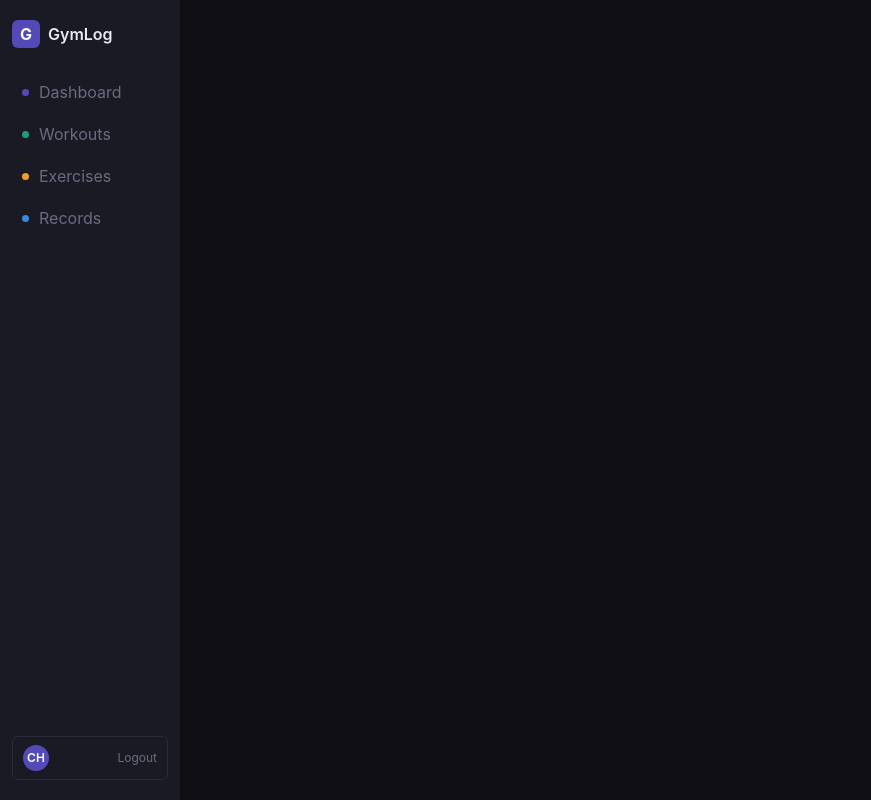
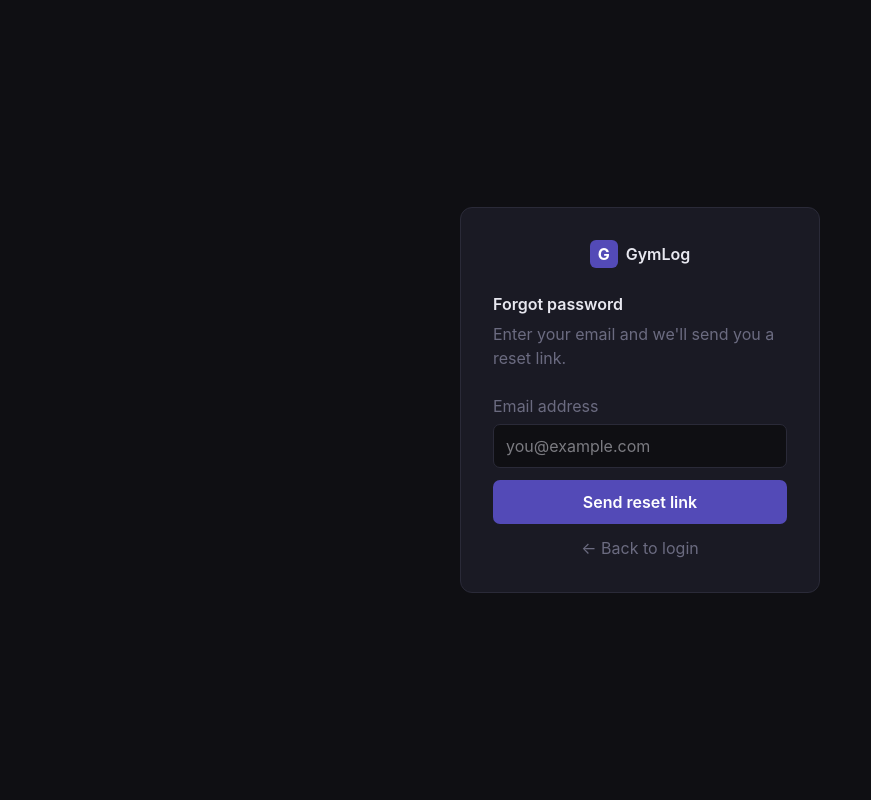
Before and after one commit to chinghaoh/gymlog-frontend, a React (Vite) app: page /forgot-password in a window 1280 px wide. Shown: the whole page, without its empty margins (0-871 px from the left). Built offline with nearby package versions, Linux system fonts and the light colour scheme.

Commit message:
feat:forgot and reset password added, bugs with editing specific workouts fixed

```diff
--- a/src/App.jsx
+++ b/src/App.jsx
@@ -9,6 +9,8 @@ import Records from './components/pages/Records'
 import Profile from './components/pages/Profile'
 import ExerciseDetail from './components/pages/ExerciseDetail'
 import VerifyEmail from './components/pages/VerifyEmail'
+import ForgotPassword from './components/pages/ForgotPassword'
+import ResetPassword from './components/pages/ResetPassword'
 
 export default function App() {
   return (
@@ -16,7 +18,8 @@ export default function App() {
       <Routes>
         <Route path="/login" element={<Login/>} />
         <Route path="/verify" element={<VerifyEmail />} />
-
+        <Route path="/forgot-password" element={<ForgotPassword />} />
+        <Route path="/reset-password" element={<ResetPassword />} />
 
         <Route path="/*" element={
           <div style={{ display: 'flex' }}>
--- a/src/components/context/AuthContext.jsx
+++ b/src/components/context/AuthContext.jsx
@@ -6,7 +6,7 @@ const AuthContext = createContext(null)
 export function AuthProvider({ children }) {
   const [user, setUser] = useState(null)
 
-  useEffect(() => {
+  const loadUser = () => {
     const userId = localStorage.getItem('userId')
     const token = localStorage.getItem('token')
 
@@ -15,10 +15,14 @@ export function AuthProvider({ children }) {
         .then(data => setUser(data))
         .catch(() => setUser(null))
     }
+  }
+
+  useEffect(() => {
+    loadUser()
   }, [])
 
   return (
-    <AuthContext.Provider value={{ user, setUser }}>
+    <AuthContext.Provider value={{ user, setUser, loadUser }}>
       {children}
     </AuthContext.Provider>
   )
--- /dev/null
+++ b/src/components/pages/ForgotPassword.jsx
@@ -0,0 +1,102 @@
+import { useState } from 'react'
+import { apiClient } from '../../lib/ApiClient'
+import { useNavigate } from 'react-router-dom'
+
+export default function ForgotPassword() {
+  const [email, setEmail] = useState('')
+  const [loading, setLoading] = useState(false)
+  const [error, setError] = useState('')
+  const [success, setSuccess] = useState('')
+  const navigate = useNavigate()
+
+  const handleSubmit = async () => {
+    if (!email.includes('@')) {
+      setError('Please enter a valid email.')
+      return
+    }
+
+    setLoading(true)
+    setError('')
+    setSuccess('')
+
+    try {
+      await apiClient(`/api/auth/forgot-password?email=${email}`, {
+        method: 'POST',
+        skipRedirect: true,
+      })
+      setSuccess('Password reset email sent! Check your inbox.')
+      setEmail('')
+    } catch (err) {
+      setError(err.message || 'Something went wrong.')
+    } finally {
+      setLoading(false)
+    }
+  }
+
+  return (
+    <div style={{
+      minHeight: '100vh', background: 'var(--bg-page)',
+      display: 'flex', alignItems: 'center', justifyContent: 'center'
+    }}>
+      <div style={{
+        background: 'var(--bg-card)', border: '0.5px solid var(--border)',
+        borderRadius: 12, padding: '2rem', width: '100%', maxWidth: 360,
+      }}>
+        <div style={{ display: 'flex', alignItems: 'center', justifyContent: 'center', gap: 8, marginBottom: '1.5rem' }}>
+          <div style={{
+            width: 28, height: 28, background: 'var(--purple)',
+            borderRadius: 6, display: 'flex', alignItems: 'center',
+            justifyContent: 'center', color: 'white', fontWeight: 700
+          }}>G</div>
+          <span style={{ color: 'var(--text-primary)', fontWeight: 600 }}>GymLog</span>
+        </div>
+
+        <div style={{ fontWeight: 600, color: 'var(--text-primary)', marginBottom: 6 }}>Forgot password</div>
+        <div style={{ color: 'var(--text-muted)', marginBottom: '1.5rem' }}>
+          Enter your email and we'll send you a reset link.
+        </div>
+
+        <label style={{ display: 'block', color: 'var(--text-muted)', marginBottom: 6 }}>Email address</label>
+        <input
+          className="input-field"
+          type="email"
+          value={email}
+          onChange={e => { setEmail(e.target.value); setError('') }}
+          placeholder="you@example.com"
+          style={{
+            width: '100%', background: 'var(--bg-input)', borderRadius: 7,
+            padding: '9px 12px', color: 'var(--text-primary)', outline: 'none', marginBottom: 12,
+          }}
+        />
+
+        {error && (
+          <div style={{ color: 'var(--red)', marginBottom: 8, padding: '8px 12px', background: 'var(--red-bg)', borderRadius: 6 }}>
+            {error}
+          </div>
+        )}
+
+        {success && (
+          <div style={{ color: 'var(--teal)', marginBottom: 8, padding: '8px 12px', background: 'var(--teal-bg)', borderRadius: 6 }}>
+            {success}
+          </div>
+        )}
+
+        <button
+          onClick={handleSubmit}
+          disabled={loading}
+          style={{
+            width: '100%', background: loading ? 'var(--border)' : 'var(--purple)',
+            border: 'none', borderRadius: 7, padding: '10px',
+            fontWeight: 600, color: 'white', cursor: loading ? 'default' : 'pointer',
+            marginBottom: 12,
+          }}
+        >{loading ? 'Sending...' : 'Send reset link'}</button>
+
+        <div
+          onClick={() => navigate('/login')}
+          style={{ textAlign: 'center', color: 'var(--text-muted)', cursor: 'pointer' }}
+        >← Back to login</div>
+      </div>
+    </div>
+  )
+}
--- /dev/null
+++ b/src/components/pages/ResetPassword.jsx
@@ -0,0 +1,117 @@
+import { useState, useRef, useEffect } from 'react'
+import { useSearchParams, useNavigate } from 'react-router-dom'
+import { apiClient } from '../../lib/ApiClient'
+
+export default function ResetPassword() {
+  const [searchParams] = useSearchParams()
+  const navigate = useNavigate()
+  const [newPassword, setNewPassword] = useState('')
+  const [confirmPassword, setConfirmPassword] = useState('')
+  const [loading, setLoading] = useState(false)
+  const [error, setError] = useState('')
+  const [success, setSuccess] = useState('')
+
+  const token = searchParams.get('token')
+
+  const handleSubmit = async () => {
+    if (newPassword.length < 6) {
+      setError('Password must be at least 6 characters.')
+      return
+    }
+    if (newPassword !== confirmPassword) {
+      setError('Passwords do not match.')
+      return
+    }
+
+    setLoading(true)
+    setError('')
+
+    try {
+
+      await apiClient(`/api/auth/reset-password?token=${encodeURIComponent(token)}&newPassword=${encodeURIComponent(newPassword)}`, {
+        method: 'POST',
+        skipRedirect: true,
+      })
+      setSuccess('Password reset successfully! Redirecting to login...')
+      setTimeout(() => navigate('/login'), 3000)
+    } catch (err) {
+      setError(err.message || 'Something went wrong.')
+    } finally {
+      setLoading(false)
+    }
+  }
+
+  return (
+    <div style={{
+      minHeight: '100vh', background: 'var(--bg-page)',
+      display: 'flex', alignItems: 'center', justifyContent: 'center'
+    }}>
+      <div style={{
+        background: 'var(--bg-card)', border: '0.5px solid var(--border)',
+        borderRadius: 12, padding: '2rem', width: '100%', maxWidth: 360,
+      }}>
+        <div style={{ display: 'flex', alignItems: 'center', justifyContent: 'center', gap: 8, marginBottom: '1.5rem' }}>
+          <div style={{
+            width: 28, height: 28, background: 'var(--purple)',
+            borderRadius: 6, display: 'flex', alignItems: 'center',
+            justifyContent: 'center', color: 'white', fontWeight: 700
+          }}>G</div>
+          <span style={{ color: 'var(--text-primary)', fontWeight: 600 }}>GymLog</span>
+        </div>
+
+        <div style={{ fontWeight: 600, color: 'var(--text-primary)', marginBottom: 6 }}>Reset password</div>
+        <div style={{ color: 'var(--text-muted)', marginBottom: '1.5rem' }}>
+          Enter your new password below.
+        </div>
+
+        <label style={{ display: 'block', color: 'var(--text-muted)', marginBottom: 6 }}>New password</label>
+        <input
+          className="input-field"
+          type="password"
+          value={newPassword}
+          onChange={e => { setNewPassword(e.target.value); setError('') }}
+          placeholder="Min. 6 characters"
+          style={{
+            width: '100%', background: 'var(--bg-input)', borderRadius: 7,
+            padding: '9px 12px', color: 'var(--text-primary)', outline: 'none', marginBottom: 12,
+          }}
+        />
+
+        <label style={{ display: 'block', color: 'var(--text-muted)', marginBottom: 6 }}>Confirm password</label>
+        <input
+          className="input-field"
+          type="password"
+          value={confirmPassword}
+          onChange={e => { setConfirmPassword(e.target.value); setError('') }}
+          placeholder="Confirm your password"
+          style={{
+            width: '100%', background: 'var(--bg-input)', borderRadius: 7,
+            padding: '9px 12px', color: 'var(--text-primary)', outline: 'none', marginBottom: 12,
+          }}
+        />
+
+        {error && (
+          <div style={{ color: 'var(--red)', marginBottom: 8, padding: '8px 12px', background: 'var(--red-bg)', borderRadius: 6 }}>
+            {error}
+          </div>
+        )}
+
+        {success && (
+          <div style={{ color: 'var(--teal)', marginBottom: 8, padding: '8px 12px', background: 'var(--teal-bg)', borderRadius: 6 }}>
+            {success}
+          </div>
+        )}
+
+        <button
+          onClick={handleSubmit}
+          disabled={loading}
+          style={{
+            width: '100%', background: loading ? 'var(--border)' : 'var(--purple)',
+            border: 'none', borderRadius: 7, padding: '10px',
+            fontWeight: 600, color: 'white', cursor: loading ? 'default' : 'pointer',
+          }}
+        >{loading ? 'Resetting...' : 'Reset password'}</button>
+      </div>
+    </div>
+  )
+}
--- a/src/components/pages/WorkoutDetail.jsx
+++ b/src/components/pages/WorkoutDetail.jsx
@@ -128,8 +128,8 @@ export default function WorkoutDetail() {
             ) : (
               paginatedSets.map((set, index) => (
                 <tr key={set.id}
-                    onClick={() => navigate(`/exercises?search=${set.exerciseName}`)}
-                    style={{ borderBottom: index === paginatedSets.length - 1 ? 'none' : '0.5px solid var(--border)', cursor:'pointer'}}
+                  onClick={(e) => { e.stopPropagation(); navigate(`/exercises?search=${set.exerciseName}`) }}
+                  style={{ borderBottom: index === paginatedSets.length - 1 ? 'none' : '0.5px solid var(--border)', cursor: 'pointer' }}
                   onMouseEnter={e => e.currentTarget.style.background = 'var(--border-light)'}
                   onMouseLeave={e => e.currentTarget.style.background = 'transparent'}
                 >
@@ -141,26 +141,29 @@ export default function WorkoutDetail() {
                     {editingSetId === set.id ? (
                       <div style={{ display: 'flex', gap: 6, justifyContent: 'flex-end', alignItems: 'center' }}>
                         <input type="number" value={editSetWeight} onChange={e => setEditSetWeight(e.target.value)}
+                          onClick={e => e.stopPropagation()}
                           className="input-field"
                           style={{ width: 70, background: 'var(--bg-input)', color: 'var(--text-primary)', borderRadius: 6, padding: '4px 8px', outline: 'none' }}
                           placeholder="kg" />
                         <input type="number" value={editSetReps} onChange={e => setEditSetReps(e.target.value)}
+                          onClick={e => e.stopPropagation()}
                           className="input-field"
                           style={{ width: 60, background: 'var(--bg-input)', color: 'var(--text-primary)', borderRadius: 6, padding: '4px 8px', outline: 'none' }}
                           placeholder="reps" />
-                          <button onClick={() => handleUpdateSet(set)}
+                        <button onClick={(e) => { e.stopPropagation(); handleUpdateSet(set) }}
                           style={{ background: 'var(--purple)', color: 'white', border: 'none', borderRadius: 6, padding: '4px 10px', cursor: 'pointer' }}>✓</button>
-                          <button onClick={() => setEditingSetId(null)}
+                        <button onClick={(e) => { e.stopPropagation(); setEditingSetId(null) }}
                           style={{ background: 'none', border: 'none', color: 'var(--text-muted)', cursor: 'pointer' }}>✕</button>
                       </div>
                     ) : (
                       <div style={{ display: 'flex', gap: 8, justifyContent: 'flex-end' }}>
-                          <button onClick={() => {
+                        <button onClick={(e) => {
+                          e.stopPropagation()
                           setEditingSetId(set.id)
                           setEditSetWeight(set.weight)
                           setEditSetReps(set.reps)
                         }} style={{ background: 'transparent', color: 'var(--text-muted)', border: '0.5px solid var(--border)', borderRadius: 6, padding: '4px 10px', cursor: 'pointer' }}>✏</button>
-                          <button onClick={() => handleDeleteSet(set.id)}
+                        <button onClick={(e) => { e.stopPropagation(); handleDeleteSet(set.id) }}
                           style={{ background: 'transparent', color: 'var(--red)', border: '0.5px solid var(--red)', borderRadius: 6, padding: '4px 10px', cursor: 'pointer' }}>Delete</button>
                       </div>
                     )}
--- a/src/components/pages/login.jsx
+++ b/src/components/pages/login.jsx
@@ -1,6 +1,7 @@
 import { useState } from "react"
 import { apiClient } from '../../lib/ApiClient'
 import { useNavigate } from "react-router-dom"
+import { useAuth } from '../context/AuthContext'
 
 
 export default function Login() {
@@ -13,9 +14,8 @@ export default function Login() {
     const [touched, setTouched] = useState({})
     const [success, setSuccess] = useState('')
 
-
     const navigate = useNavigate()
-
+    const { loadUser } = useAuth()
 
     const handleBlur = (field) => {
         setTouched(prev => ({ ...prev, [field]: true }))
@@ -43,24 +43,20 @@ export default function Login() {
 
         const endpoint = isLogin ? '/api/auth/login' : '/api/auth/register'
         const body = isLogin ? { email, password } : { name, email, password }
+
         try {
             const data = await apiClient(endpoint, {
                 method: 'POST',
                 body: JSON.stringify(body),
                 skipRedirect: true
             })
+
             if (isLogin) {
                 localStorage.setItem('token', data.token)
                 localStorage.setItem('userId', data.userId)
                 localStorage.setItem('role', data.role)
                 localStorage.setItem('email', data.email)
-
-                apiClient(`/api/users/${data.userId}`)
-                    .then(userData => {
-                        setUser(userData)
-                        navigate('/dashboard')
-                    })
-                    .catch(() => navigate('/dashboard'))
+                loadUser()
                 navigate('/dashboard')
             } else {
                 setSuccess('Registration successful! Please check your email to verify your account.')
@@ -131,14 +127,14 @@ export default function Login() {
 
                 {/* Tabs */}
                 <div style={{ display: 'flex', background: 'var(--bg-page)', borderRadius: 8, padding: 3, marginBottom: '1.5rem' }}>
-                    <button onClick={() => setIsLogin(true)} style={{
+                    <button onClick={() => { setIsLogin(true); setSuccess(''); setError('') }} style={{
                         flex: 1, padding: '7px', fontSize: 12, borderRadius: 6,
                         border: 'none', cursor: 'pointer',
                         background: isLogin ? 'var(--purple)' : 'transparent',
                         color: isLogin ? 'white' : 'var(--text-muted)',
                         fontWeight: isLogin ? 600 : 400
                     }}>Login</button>
-                    <button onClick={() => setIsLogin(false)} style={{
+                    <button onClick={() => { setIsLogin(false); setSuccess(''); setError('') }} style={{
                         flex: 1, padding: '7px', fontSize: 12, borderRadius: 6,
                         border: 'none', cursor: 'pointer',
                         background: isLogin ? 'transparent' : 'var(--purple)',
@@ -179,7 +175,7 @@ export default function Login() {
                     {fieldError('password')}
                 </div>
 
-                {/* Confirm password*/}
+                {/* Confirm password */}
                 {!isLogin && (
                     <div>
                         <label style={{ display: 'block', fontSize: 12, color: 'var(--text-muted)', marginBottom: 6 }}>Confirm password</label>
@@ -191,10 +187,17 @@ export default function Login() {
                     </div>
                 )}
 
-                {/* Submit error */}
+                {/* Error message */}
                 {error && (
                     <div style={{ color: 'var(--red)', fontSize: 12, marginBottom: 8, padding: '8px 12px', background: 'var(--red-bg)', borderRadius: 6 }}>
                         {error}
+                    </div>
+                )}
+
+                {/* Success message */}
+                {success && (
+                    <div style={{ color: 'var(--teal)', fontSize: 12, marginBottom: 8, padding: '8px 12px', background: 'var(--teal-bg)', borderRadius: 6 }}>
+                        {success}
                     </div>
                 )}
 
@@ -213,7 +216,15 @@ export default function Login() {
                     }}>
                     {isLogin ? 'Sign in' : 'Sign up'}
                 </button>
+
+
+                {/* Forgot password */}
+                <div
+                    onClick={() => navigate('/forgot-password')}
+                    style={{ textAlign: 'center', color: 'var(--text-muted)', cursor: 'pointer', marginTop: 12 }}
+                >Forgot password?</div>
             </div>
+
         </div>
     )
 }
--- a/src/lib/apiClient.js
+++ b/src/lib/apiClient.js
@@ -24,12 +24,8 @@ export async function apiClient(endpoint, options = {}) {
   }
 
   if (!response.ok) {
-    try {
-      const error = await response.json()
-      throw new Error(error.message || 'Something went wrong')
-    } catch {
-      throw new Error('Something went wrong')
-    }
+    const error = await response.json()
+    throw new Error(error.message || 'Something went wrong')
   }
 
   if (response.status === 204 || response.headers.get('content-length') === '0') {
```
Lines whose indentation alone changed are shown as unchanged.
